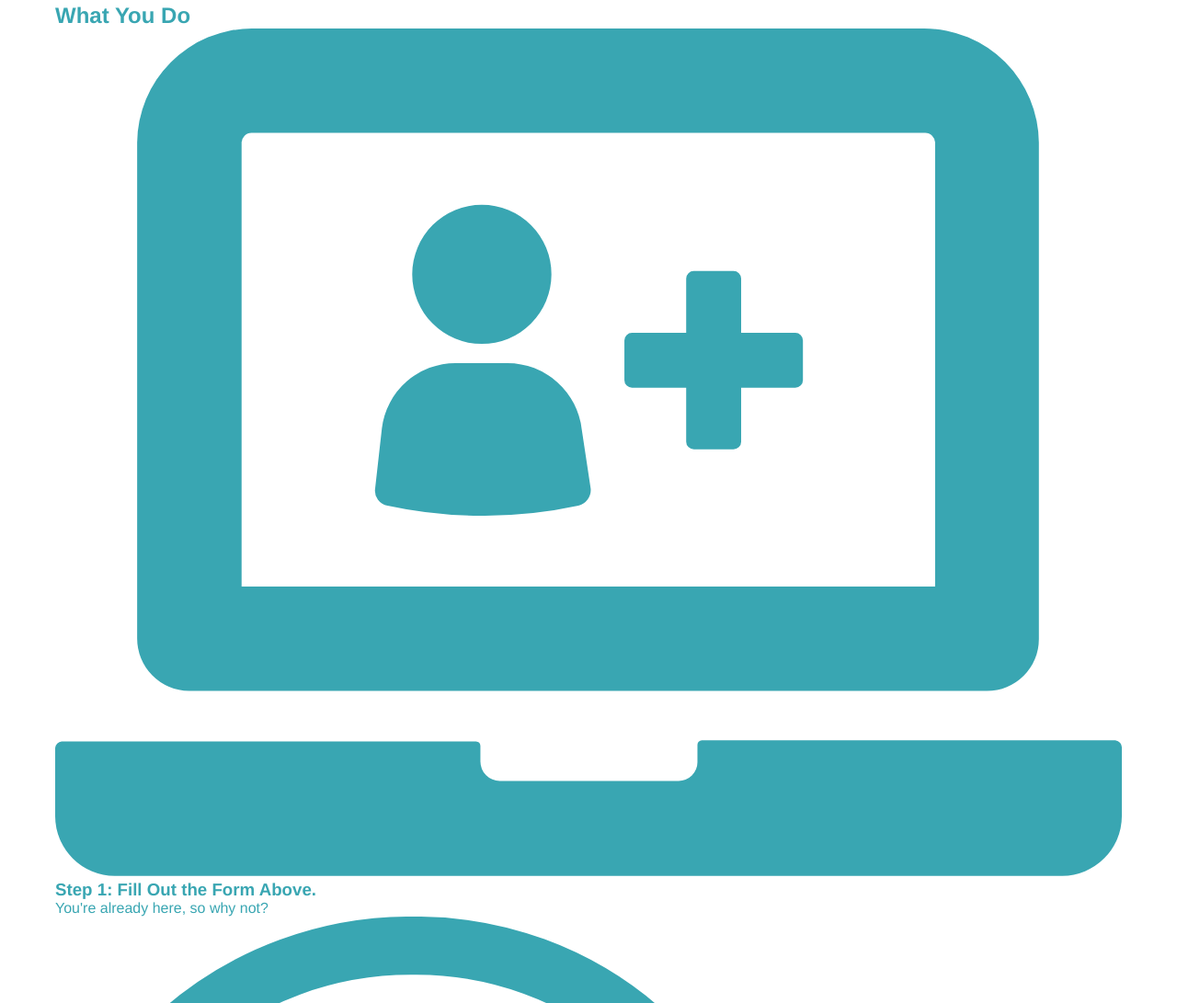
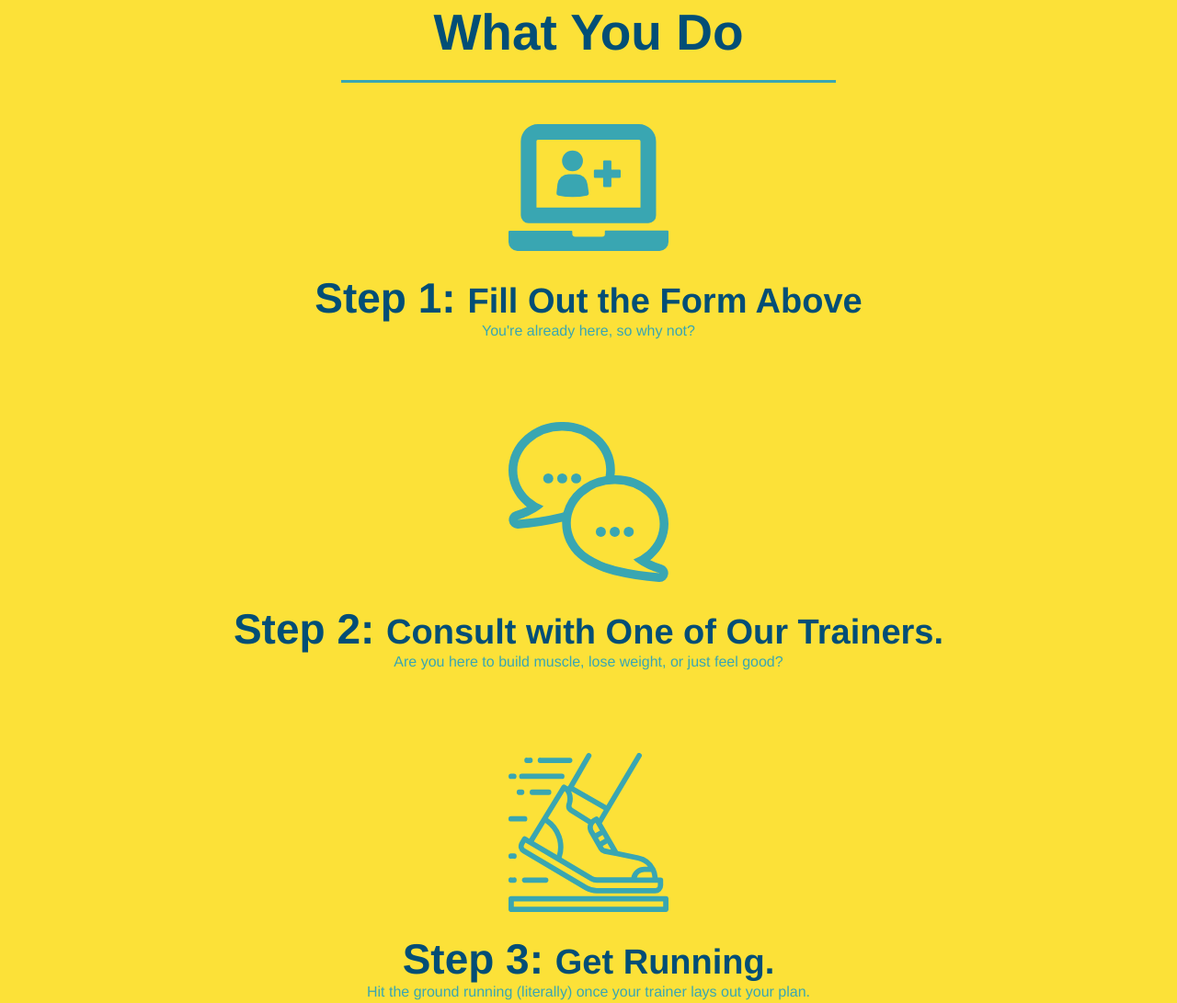
Before and after one commit to mcmelton18/run-buddy, a plain HTML site: page index.html in a window 1280 px wide. Shown: the part 1117-2208 px from the top of the page at 92% size. Drawn offline with Linux system fonts and the light colour scheme.

Commit message:
style what you do selection

```diff
--- a/assets/css/style.css
+++ b/assets/css/style.css
@@ -125,16 +125,6 @@ section {
   text-align: center;
 }
 
-.intro h2 {
-  font-size: 55px;
-  color: #024e76;
-  margin-bottom: 35px;
-  padding: 0 100px 20px 100px;
-  border-bottom: 3px solid;
-  border-color: #fce138;
-  display: inline-block;
-}
-
 .intro p {
   line-height: 1.7;
   color: #39a6b2;
@@ -142,3 +132,49 @@ section {
   font-size: 20px;
   margin: 0 auto;
 }
+
+.steps {
+  text-align: center;
+  background: #fce138;
+}
+
+.section-title {
+  font-size: 55px;
+  color: #024e76;
+  margin-bottom: 35px;
+  padding: 0 100px 20px 100px;
+  display: inline-block;
+  border-bottom: 3px solid;
+}
+
+.primary-border {
+  border-color: #fce138;
+}
+
+.secondary-border {
+  border-color: #39a6b2;
+}
+
+.steps div {
+  margin-bottom: 80px;
+}
+
+.steps img {
+  width: 15%;
+  margin: 10px 0;
+}
+
+.steps h3 {
+  color: #024e76;
+  font-size: 46px;
+  margin-top: 10px;
+}
+
+.steps p {
+  color: #39a6b2;
+  font-size: 23 px;
+}
+
+.steps span {
+  font-size: 38px;
+}
--- a/index.html
+++ b/index.html
@@ -70,37 +70,37 @@
 
 <!-- "what we do" section -->
 <section id="what-we-do" class="intro" >
-  <h2>What We Do</h2>
+  <h2 class="section-title primary-border">What We Do</h2>
   <p>
     butcher selfies chambray shabby chic gentrify readymade yr Echo Park XOXO Tumblr normcore Banksy direct trade Blue Bottle chillwave you probably haven't heard of them single-origin coffee Vice fanny pack fixie Odd Future Austin fingerstache pickled twee synth Wes Anderson Thundercats viral bitters flannel meggings narwhal Marfa Schlitz sustainable Intelligentsia umami deep v craft
   </p>
 </section>
 
 <!-- "what you do" section -->
-<section id="what-you-do">
-  <h2>What You Do</h2>
+<section id="what-you-do" class="steps">
+  <h2 class="section-title secondary-border">What You Do</h2>
 
   <div>
     <img src="./assets/images/step-1.svg" alt="" />
-    <h3>Step 1: Fill Out the Form Above.</h3>
+    <h3>Step 1: <span>Fill Out the Form Above</span></h3>
     <p>You're already here, so why not?</p>
   </div>
 
   <div>
     <img src="./assets/images/step-2.svg" alt="" />
-    <h3>Step 2: Consult with One of Our Trainers.</h3>
+    <h3>Step 2: <span>Consult with One of Our Trainers.</span></h3>
     <p>Are you here to build muscle, lose weight, or just feel good?</p>
   </div>
 
   <div>
     <img src="./assets/images/step-3.svg" alt="" />
-    <h3>Step 3: Get Running.</h3>
+    <h3>Step 3: <span>Get Running.</span></h3>
     <p>Hit the ground running (literally) once your trainer lays out your plan.</p>
   </div>
 
   <div>
     <img src="./assets/images/step-4.svg" alt="" />
-    <h3>Step 4: See Results.</h3>
+    <h3>Step 4: <span> See Results.</span></h3>
     <p>Bi-weekly checkins with your trainer will keep you focused</p>
   </div>
 </section>
```
